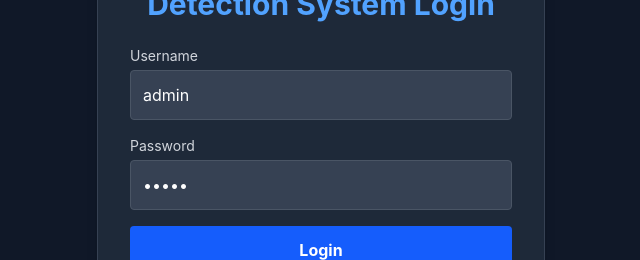
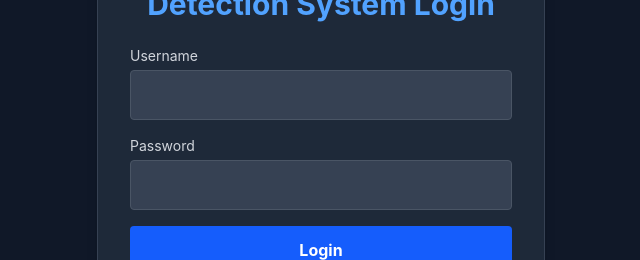
Before and after one commit to Ashok-Ai-Dev/early-heart-attack-detection-system, a React (Vite) app in the folder frontend/: page /login in a window 1280 px wide. Shown: the part 270-530 px from the top of the page, without its empty margins (319-959 px from the left). Built offline with nearby package versions, Linux system fonts and the light colour scheme.

Commit message:
updated login page

```diff
--- a/frontend/src/pages/Login.jsx
+++ b/frontend/src/pages/Login.jsx
@@ -3,8 +3,8 @@ import { useNavigate, Link } from 'react-router-dom';
 import { login } from '../services/api';
 
 const Login = ({ setAuth }) => {
-  const [username, setUsername] = useState('admin');
-  const [password, setPassword] = useState('admin');
+  const [username, setUsername] = useState('');
+  const [password, setPassword] = useState('');
   const [error, setError] = useState('');
   const navigate = useNavigate();
 
@@ -32,7 +32,7 @@ const Login = ({ setAuth }) => {
               type="text"
               className="w-full p-3 rounded bg-gray-700 border border-gray-600 focus:outline-none focus:border-blue-500 text-white"
               value={username}
-              onChange={(e) => setUsername(e.target.value)}
+              onChange={(e) => setUsername(admin)}
               required
             />
           </div>
@@ -42,7 +42,7 @@ const Login = ({ setAuth }) => {
               type="password"
               className="w-full p-3 rounded bg-gray-700 border border-gray-600 focus:outline-none focus:border-blue-500 text-white"
               value={password}
-              onChange={(e) => setPassword(e.target.value)}
+              onChange={(e) => setPassword(admin)}
               required
             />
           </div>
```
